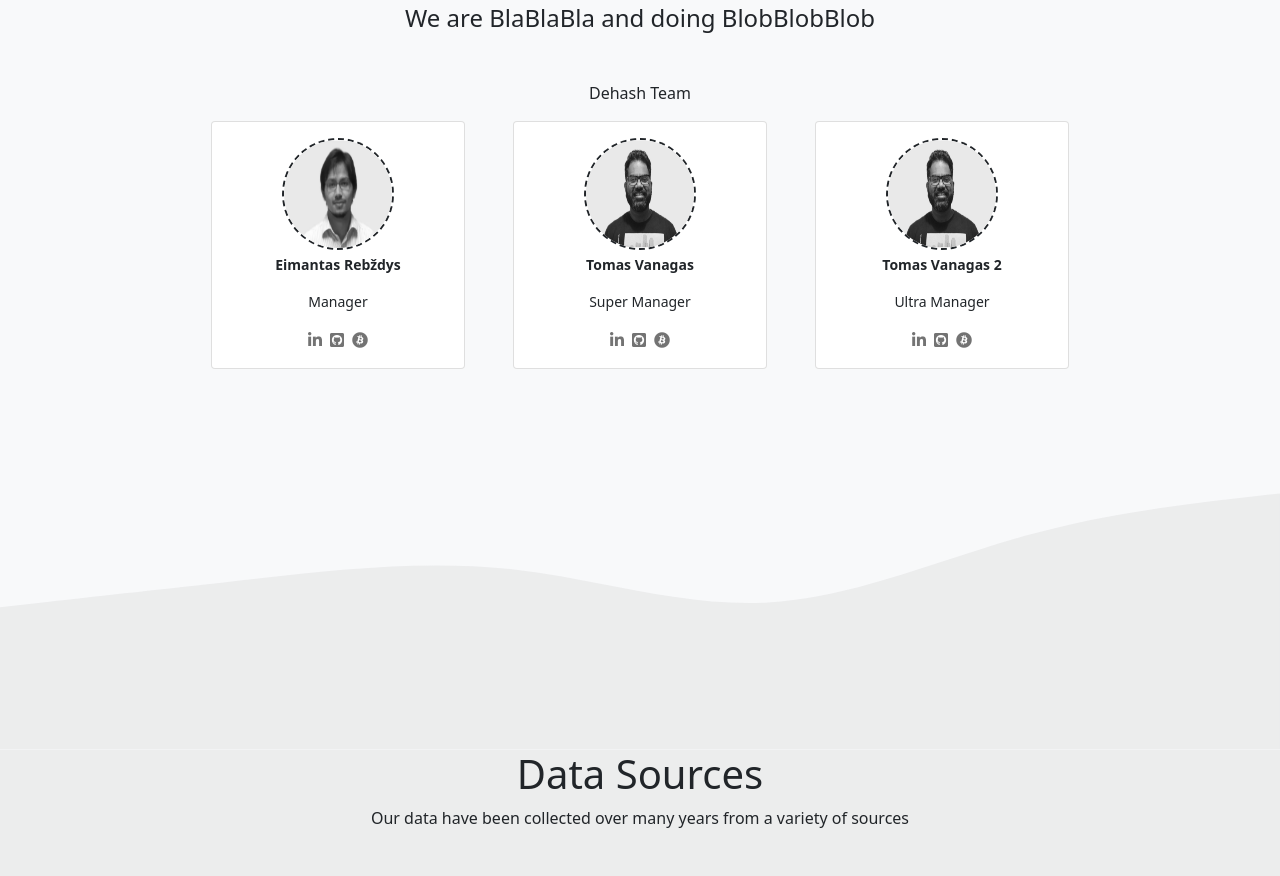
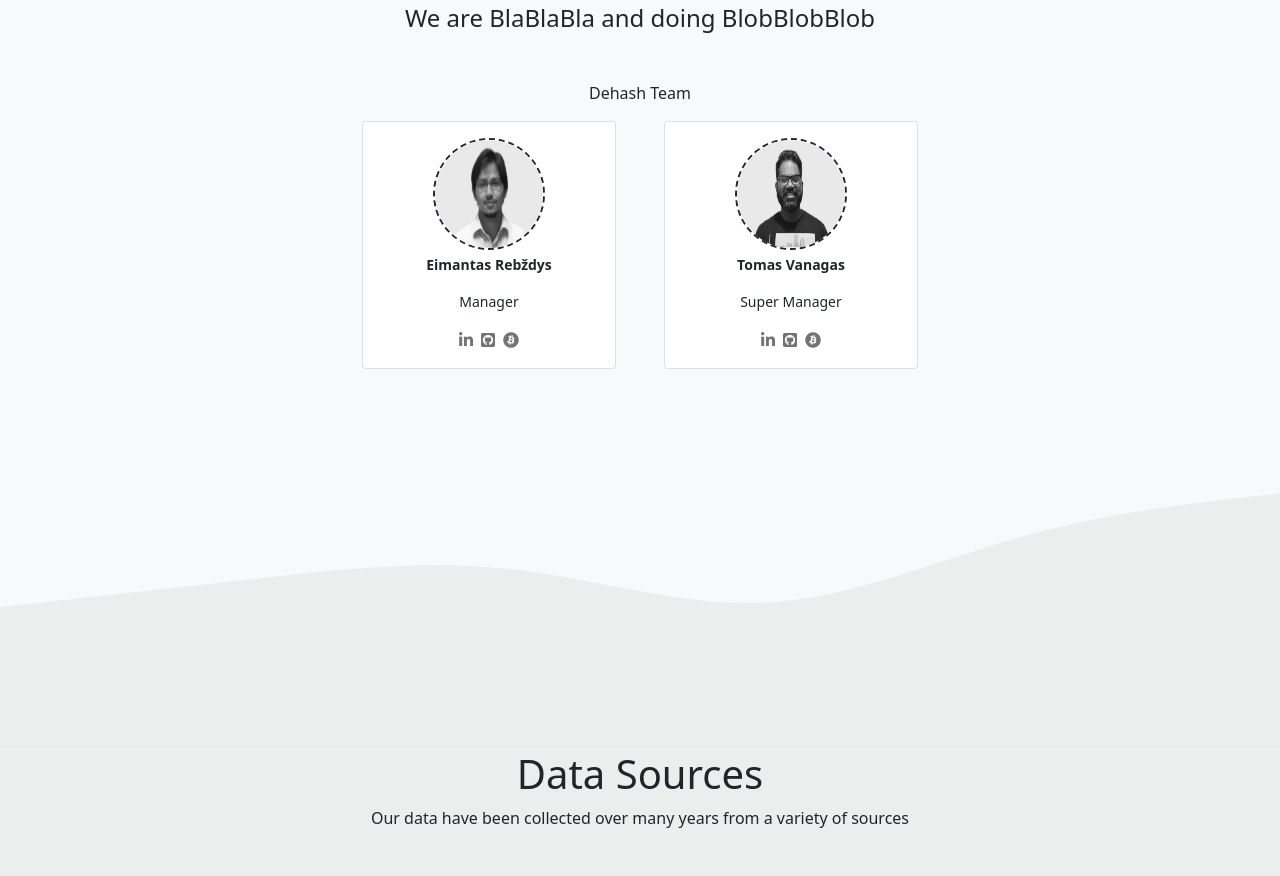
Before and after one commit to Dehash-lt/webapp, a React (Create React App) app: page / in a window 1280 px wide. Shown: the part 940-1816 px from the top of the page. Built offline with nearby package versions, Linux system fonts and the light colour scheme.

Commit message:
3rd team member removed

```diff
--- a/src/App.tsx
+++ b/src/App.tsx
@@ -265,7 +265,7 @@ class AboutUs extends Component <any, any>{
                     </div>
                 </div>
             </Col>
-            <Col className="col-lg-3 col-md-6 mb-5" data-aos={"fade-up"} data-aos-delay="100">
+            <Col className="col-lg-3 col-md-6 mb-5" data-aos={"fade-left"} data-aos-delay="100">
                 <div className="card text-center text-decoration-none h-100 lift">
                     <div className="card-body ">
                         <img className={"icon-bubble icon-lg border border-dark border-dashed"} src={process.env.PUBLIC_URL + '/img/Tomas.png'}></img>
@@ -274,18 +274,6 @@ class AboutUs extends Component <any, any>{
                         <a className={"fab fa-linkedin-in mx-1"}></a>
                         <a className={"fab fa-github-square mx-1"} onClick={()=> window.open("https://github.com/Dehash-lt", "_blank")}></a>
                         <a className={"fab fa-bitcoin mx-1"}></a>
-                    </div>
-                </div>
-            </Col>
-            <Col className="col-lg-3 col-md-6 mb-5" data-aos={"fade-left"} data-aos-delay="150">
-                <div className="card text-center text-decoration-none h-100 lift">
-                    <div className="card-body ">
-                        <img className={"icon-bubble icon-lg border border-dark border-dashed"} src={process.env.PUBLIC_URL + '/img/Tomas.png'}></img>
-                        <p className={"font-weight-bold small mt-1"}>Tomas Vanagas 2</p>
-                        <p className={"small mt-1"}>Ultra Manager</p>
-                        <a className="fab fa-linkedin-in mx-1"></a>
-                        <a className="fab fa-github-square mx-1" onClick={()=> window.open("https://github.com/Dehash-lt", "_blank")}></a>
-                        <a className="fab fa-bitcoin mx-1"></a>
                     </div>
                 </div>
             </Col>
```
